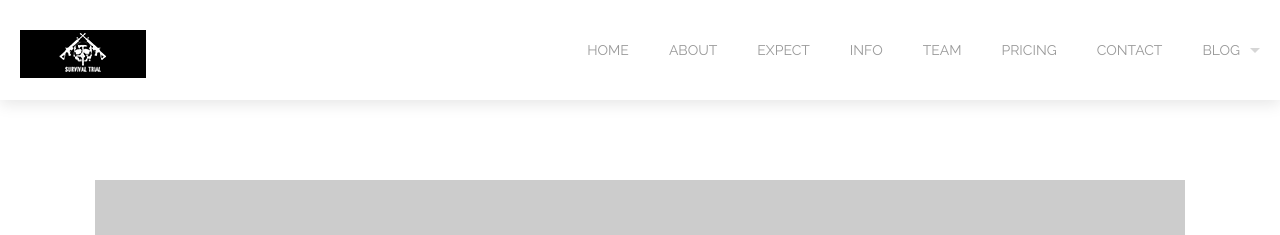
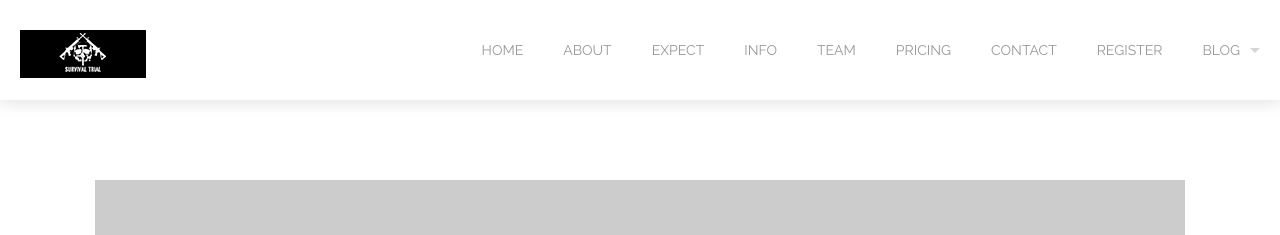
Before and after one commit to jonweiler/jonweiler.github.io, a Jekyll site: the page built from portfolio-item.html, in a window 1280 px wide. Shown: the top 235 px of the page. Built offline with Jekyll 4.4.1, drawn with Linux system fonts in a browser that asks for light colours.

Commit message:
update navigation links

```diff
--- a/_data/nav.yaml
+++ b/_data/nav.yaml
@@ -19,6 +19,9 @@
 - name: Contact
   path: "#contact"
   section_id: contact
+- name: Register
+  path: "http://store-survivaltrial-com.3dcartstores.com/Register-_c_8.html"
+
 - name: Blog
   path: blog/
   section_id: blog
```
